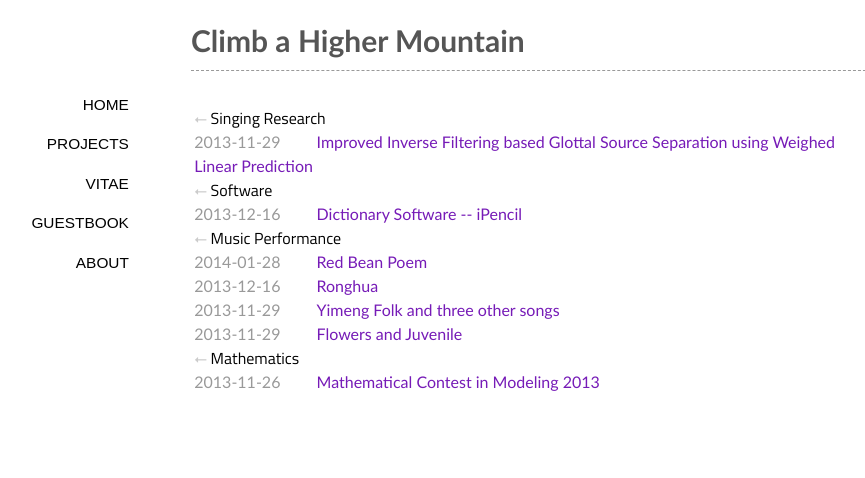
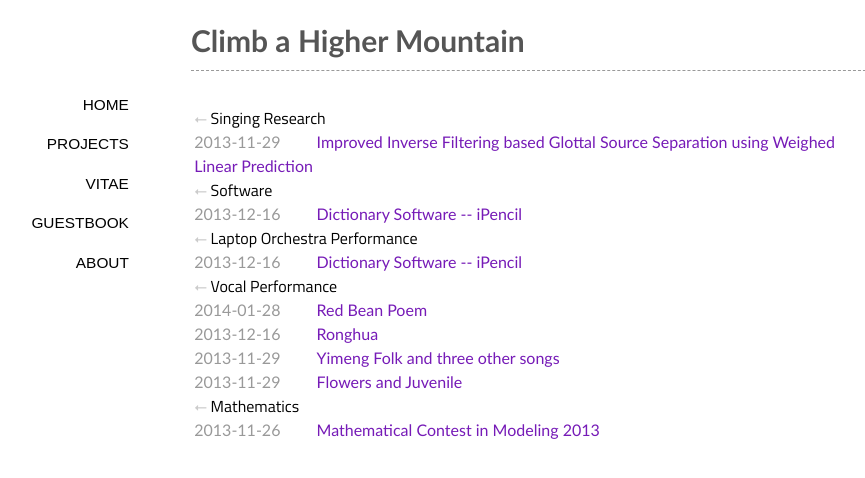
Before and after one commit to liangchen1ce/liangchen1ce.github.io, a Jekyll site: the page built from projects-in-english.markdown, in a window 1280 px wide. Shown: the top 478 px of the page, without its empty margins (215-1080 px from the left). Built offline with Jekyll 4.4.1, drawn with Linux system fonts in a browser that asks for light colours; some web fonts are replaced; Markdown is read by kramdown in place of the engine named in the settings.

Commit message:
update category

```diff
--- a/_posts/2013-11-29-eng-flowersjuvenile.markdown
+++ b/_posts/2013-11-29-eng-flowersjuvenile.markdown
@@ -1,7 +1,7 @@
 ---
 layout: posteng
 category: projects
-another-category: Music Performance
+another-category: Vocal Performance
 linka: flowersjuvenile
 permalink: /eng/projects/flowersjuvenile
 title: Flowers and Juvenile
--- a/_posts/2013-11-29-eng-yimengfolk.markdown
+++ b/_posts/2013-11-29-eng-yimengfolk.markdown
@@ -1,7 +1,7 @@
 ---
 layout: posteng
 category: projects
-another-category: Music Performance
+another-category: Vocal Performance
 linka: yimengfolk
 permalink: /eng/projects/yimengfolk
 title: Yimeng Folk and three other songs
--- a/_posts/2013-12-16-eng-ronghua.markdown
+++ b/_posts/2013-12-16-eng-ronghua.markdown
@@ -1,7 +1,7 @@
 ---
 layout: posteng
 category: projects
-another-category: Music Performance
+another-category: Vocal Performance
 linka: ronghua
 permalink: /eng/projects/ronghua
 title: Ronghua
--- a/_posts/2014-01-28-eng-redbeanpoem.markdown
+++ b/_posts/2014-01-28-eng-redbeanpoem.markdown
@@ -1,7 +1,7 @@
 ---
 layout: posteng
 category: projects
-another-category: Music Performance
+another-category: Vocal Performance
 linka: redbeanpoem
 permalink: /eng/projects/redbeanpoem
 title: Red Bean Poem
--- a/projects-in-english.markdown
+++ b/projects-in-english.markdown
@@ -28,9 +28,19 @@ permalink: /eng/projects/
 {% endif %}
 {% endfor %}
 
-<li class="listing-seperator">{{ 'Music Performance' }}</li>
+<li class="listing-seperator">{{ 'Laptop Orchestra Performance' }}</li>
 {% for post in site.categories.projects %}
-{% if post.another-category == 'Music Performance'%}
+{% if post.another-category == 'Software'%}
+  <li class="listing-item">
+    <time datetime="{{ post.date | date:"%Y-%m-%d" }}">{{ post.date | date:"%Y-%m-%d" }}</time>
+    <a href="{{ post.url }}" title="{{ post.title }}">{{ post.title }}</a>
+	</li>
+{% endif %}
+{% endfor %}
+
+<li class="listing-seperator">{{ 'Vocal Performance' }}</li>
+{% for post in site.categories.projects %}
+{% if post.another-category == 'Vocal Performance'%}
   <li class="listing-item">
     <time datetime="{{ post.date | date:"%Y-%m-%d" }}">{{ post.date | date:"%Y-%m-%d" }}</time>
     <a href="{{ post.url }}" title="{{ post.title }}">{{ post.title }}</a>
```
